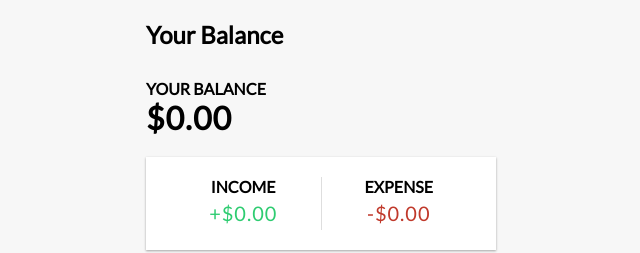
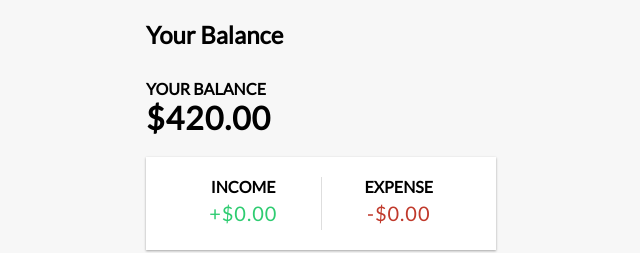
Before and after one commit to RSP531/contextAPIExpenseTracker, a React (Create React App) app: page / in a window 1280 px wide. Shown: the top 253 px of the page, without its empty margins (319-959 px from the left). Built offline with nearby package versions, Linux system fonts and the light colour scheme.

Commit message:
added context to balance

```diff
--- a/src/components/Balance.js
+++ b/src/components/Balance.js
@@ -1,10 +1,16 @@
-import React from 'react'
+import React, { useContext } from 'react'
+import { GlobalContext } from '../context/GlobalState'
 
 const Balance = () => {
+  const { transactions } = useContext(GlobalContext)
+
+  const amounts = transactions.map(transaction => transaction.amount);
+  const total = amounts.reduce((acc, item) => (acc += item), 0).toFixed(2);
+
   return (
     <>
       <h4> Your Balance</h4>
-      <h1>$0.00</h1>
+      <h1>${total}</h1>
     </>
   )
 }
--- a/src/components/TransactionList.js
+++ b/src/components/TransactionList.js
@@ -4,7 +4,7 @@
 
 const TransactionList = () => {
   const { transactions } = useContext(GlobalContext)
-  console.log(transactions)
+
   return (
     <>
       <h3>History</h3>
```
